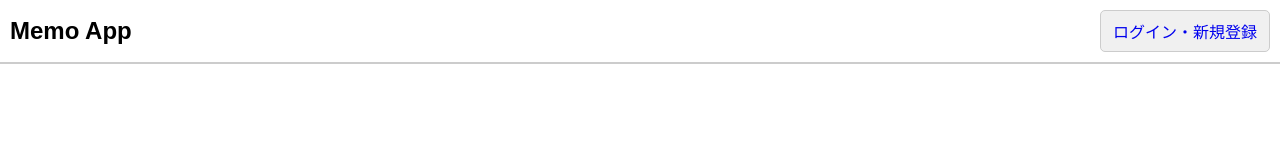
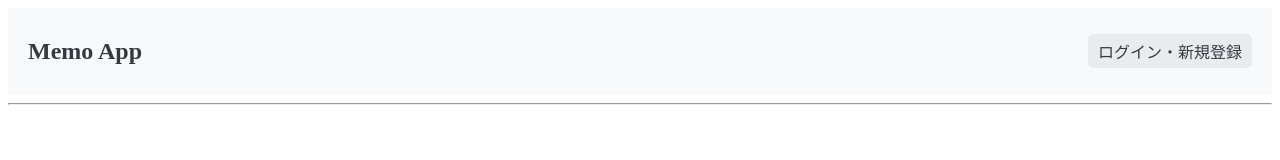
Before and after one commit to smd255/FastAPIToDo, a website: page app/frontapp/base.html in a window 1280 px wide. Drawn offline with Linux system fonts and the light colour scheme; files that its build step writes are made by us from their sources.

```diff
--- a/app/frontapp/auth/styles.css
+++ b/app/frontapp/auth/styles.css
@@ -1,20 +1,29 @@
 body {
-    font-family: Arial, sans-serif;
-    display: flex;
-    justify-content: center;
-    align-items: center;
-    height: 100vh;
+    /* 使用するフォントファミリー */
+    font-family: "Segoe UI", Tahoma, Geneva, Verdana, sans-serif;
+    /* 中央揃えにするためのマージン */
+    margin: 0 auto;
+    /* 全体のコンテンツの最大幅 */
+    max-width: 600px;
+    /* 全体のパディング */
+    padding: 20px;
+    /* 背景色 */
     background-color: #f4f4f4;
-    margin: 0;
 }
 
 .container {
-    background: white;
+    /* 背景色 */
+    background-color: #ffffff;
+    /* 境界線 */
+    border: 1px solid #dddddd;
+    /* 下マージン */
+    margin-bottom: 20px;
+    /* 内部パディング */
     padding: 20px;
-    border-radius: 10px;
-    box-shadow: 0px 0px 10px rgba(0, 0, 0, 0.1);
-    width: 300px;
-    text-align: center;
+    /* 影 */
+    box-shadow: 0 2px 4px rgba(0, 0, 0, 0.1);
+    /* 角の丸み */
+    border-radius: 5px;
 }
 
 h2 {
--- a/app/frontapp/components/header.html
+++ b/app/frontapp/base.html
@@ -1,15 +1,19 @@
+<!DOCTYPE html>
+<html lang="ja">
 <head>
     <meta charset="UTF-8">
     <meta name="viewport" content="width=device-width, initial-scale=1.0">
-    <title>ヘッダー</title>
-    <link rel="stylesheet" href="styles.css">
+    <!-- <title>ヘッダー</title> -->
+    <!-- 暫定：本ファイルではなく、参照ファイル起点のcssの指定。 -->
+    <link rel="stylesheet" href="../base_styles.css">
 </head>
 
 <nav class="navbar">
     <h1>
-        <a href="../memo/index.html" calss="title">Memo App</a>
+        <a href="../memo/index.html" class="title">Memo App</a>
     </h1>
     <div class="nav-links">
         <a href="../auth/index.html" class="auth-link">ログイン・新規登録</a>
     </div>
 </nav>
+<hr>
--- /dev/null
+++ b/app/frontapp/base_styles.css
@@ -0,0 +1,36 @@
+/* Base styles for the navbar */
+.navbar {
+  display: flex;
+  justify-content: space-between;
+  align-items: center;
+  padding: 10px 20px;
+  background-color: #f8f9fa;
+}
+
+/* Styles for the title */
+.title {
+  /* font-size: 1.5em; */
+  font-weight: bold;
+  color: #343a40;
+  text-decoration: none;
+}
+
+/* Styles for the navigation links */
+.nav-links {
+  display: flex;
+  align-items: center;
+}
+
+.auth-link {
+  font-size: 1em;
+  color: #343a40;
+  text-decoration: none;
+  background-color: #e9ecef;
+  padding: 5px 10px;
+  border-radius: 5px;
+}
+
+/* Additional styles for hover effects */
+.auth-link:hover {
+  background-color: #dee2e6;
+}
--- a/app/frontapp/components/styles.css
+++ /dev/null
@@ -1,40 +0,0 @@
-* {
-    margin: 0;
-    padding: 0;
-    box-sizing: border-box;
-}
-
-body {
-    font-family: Arial, sans-serif;
-}
-
-.navbar {
-    display: flex;
-    justify-content: space-between;
-    align-items: center;
-    padding: 10px;
-    border-bottom: 2px solid #ccc;
-    position: fixed;
-    width: 100%;
-    top: 0;
-    background-color: #fff;
-}
-
-.navbar h1 a {
-    text-decoration: none;
-    color: black;
-}
-
-.nav-links {
-    display: flex;
-    align-items: center;
-}
-
-.nav-links a {
-    text-decoration: none;
-    background-color: #f0f0f0;
-    padding: 8px 12px;
-    border-radius: 5px;
-    border: 1px solid #ccc;
-    margin-left: 20px; /* 適切な間隔を設定 */
-}
```
Also changed, not shown: app/frontapp/auth/index.html (+6 -4 lines), app/frontapp/memo/index.html (+4 -2 lines), 1 other file.
